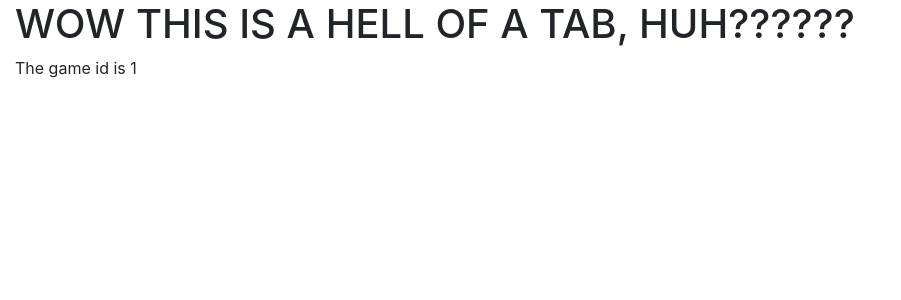
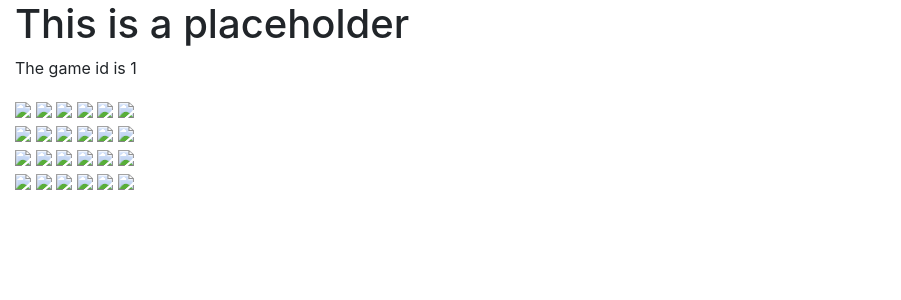
Before and after one commit to AmeliaEScott/OffbrandCatan, a Python web app: template templates/game.html in a window 1280 px wide. Shown: the part 56-356 px from the top of the page, without its empty margins (0-901 px from the left). Run offline with Jinja, Linux system fonts and the light colour scheme; the template is opened without the code that fills it: most values are stand-ins (such as "Sample title", 1, 10 or a date in 2020); some libraries are stand-ins or nearby versions.

Commit message:
Added dynamic icons that can change color for each player

```diff
--- a/templates/game.html
+++ b/templates/game.html
@@ -84,8 +49,35 @@
     <div class="tab-content">
         <!-- "About Game" Tab -->
         <div id="about-tab" class="tab-pane active">
-            <h1>WOW THIS IS A HELL OF A TAB, HUH??????</h1>
+            <h1>This is a placeholder</h1>
             <p>The game id is {{ game_id }}</p>
+            <img src="{{ url_for("gameplay.get_icon", icon="city", color="df2020") }}" />
+            <img src="{{ url_for("gameplay.get_icon", icon="city", color="dfcc20") }}" />
+            <img src="{{ url_for("gameplay.get_icon", icon="city", color="2020df") }}" />
+            <img src="{{ url_for("gameplay.get_icon", icon="city", color="bfbfbf") }}" />
+            <img src="{{ url_for("gameplay.get_icon", icon="city", color="303030") }}" />
+            <img src="{{ url_for("gameplay.get_icon", icon="city", color="df20df") }}" />
+            <br>
+            <img src="{{ url_for("gameplay.get_icon", icon="city", color="ff0000") }}" />
+            <img src="{{ url_for("gameplay.get_icon", icon="city", color="ffff00") }}" />
+            <img src="{{ url_for("gameplay.get_icon", icon="city", color="0000ff") }}" />
+            <img src="{{ url_for("gameplay.get_icon", icon="city", color="ffffff") }}" />
+            <img src="{{ url_for("gameplay.get_icon", icon="city", color="000000") }}" />
+            <img src="{{ url_for("gameplay.get_icon", icon="city", color="ff00ff") }}" />
+            <br>
+            <img src="{{ url_for("gameplay.get_icon", icon="settlement", color="df2020") }}" />
+            <img src="{{ url_for("gameplay.get_icon", icon="settlement", color="dfcc20") }}" />
+            <img src="{{ url_for("gameplay.get_icon", icon="settlement", color="2020df") }}" />
+            <img src="{{ url_for("gameplay.get_icon", icon="settlement", color="bfbfbf") }}" />
+            <img src="{{ url_for("gameplay.get_icon", icon="settlement", color="303030") }}" />
+            <img src="{{ url_for("gameplay.get_icon", icon="settlement", color="df20df") }}" />
+            <br>
+            <img src="{{ url_for("gameplay.get_icon", icon="settlement", color="ff0000") }}" />
+            <img src="{{ url_for("gameplay.get_icon", icon="settlement", color="ffff00") }}" />
+            <img src="{{ url_for("gameplay.get_icon", icon="settlement", color="0000ff") }}" />
+            <img src="{{ url_for("gameplay.get_icon", icon="settlement", color="ffffff") }}" />
+            <img src="{{ url_for("gameplay.get_icon", icon="settlement", color="000000") }}" />
+            <img src="{{ url_for("gameplay.get_icon", icon="settlement", color="ff00ff") }}" />
         </div>
 
         <!-- "Game Board" Tab -->
```
Also changed, not shown: other parts of templates/game.html (+0 -51 lines), gameplay.py (+15 -0 lines), static/images/icon_city.svg (deleted), static/images/icon_settlement.svg (deleted), templates/icons/city.svg (added), templates/icons/settlement.svg (added).
